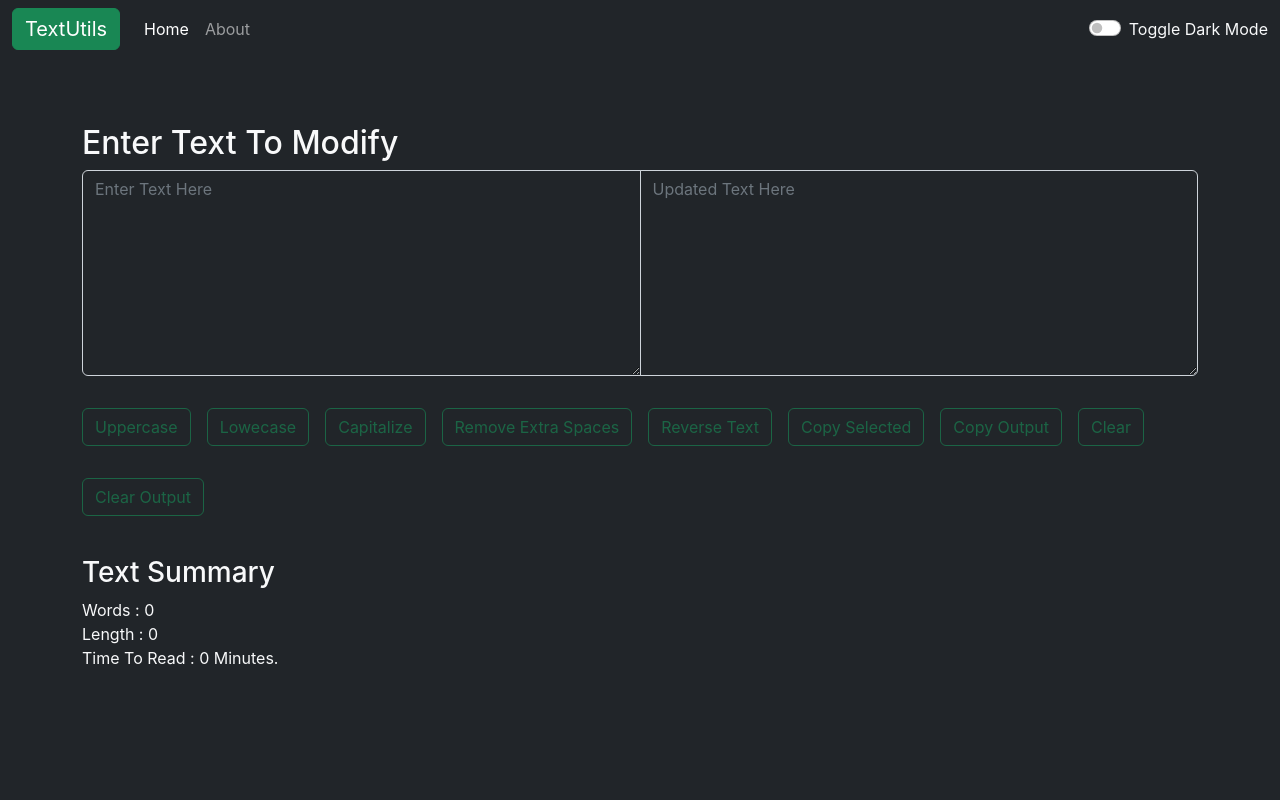
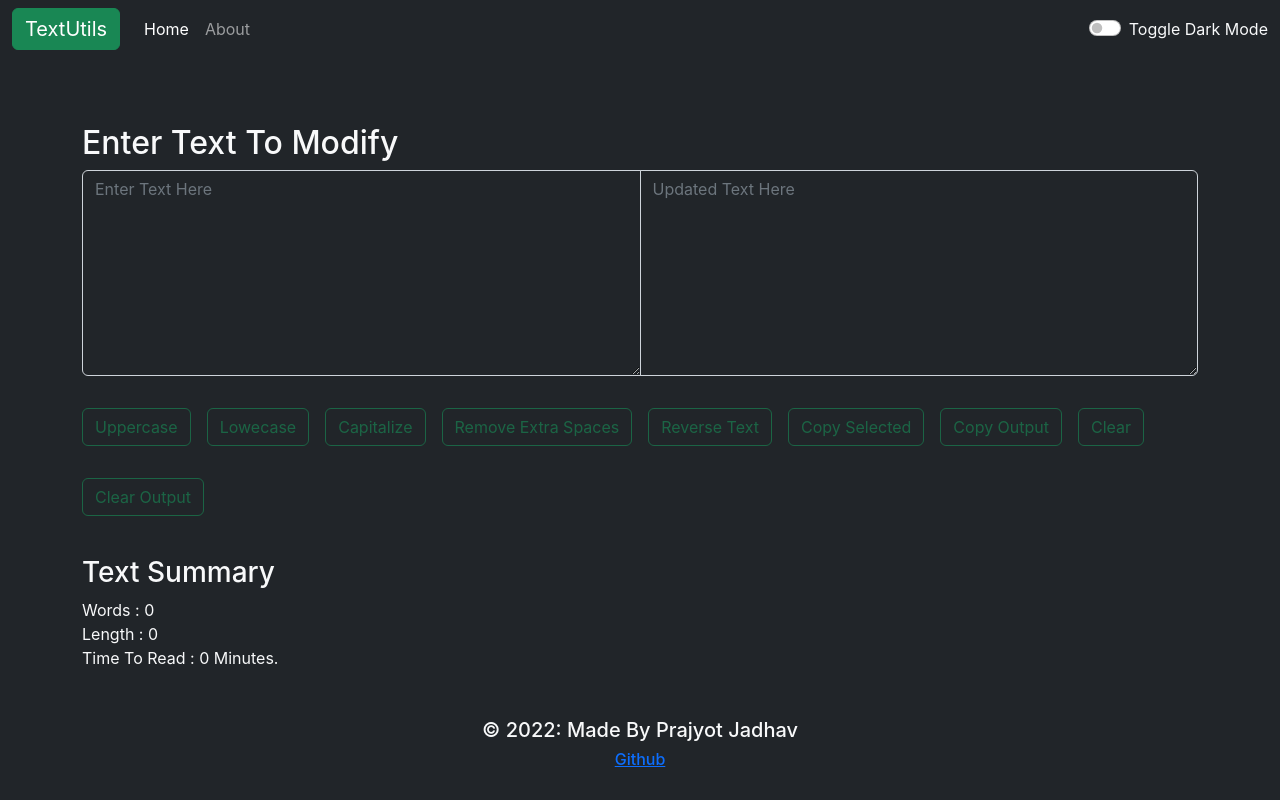
Before and after one commit to prajyot1398/textutils, a React (Create React App) app: page / in a window 1280 px wide. Built offline with nearby package versions, Linux system fonts and the light colour scheme.

Commit message:
Footer added

```diff
--- a/src/components/App.js
+++ b/src/components/App.js
@@ -9,6 +9,7 @@ import {
   Routes,
   Route,
 } from "react-router-dom";
+import Footer from './Footer';
 
 function App() {
 
@@ -64,6 +65,7 @@ function App() {
           <Route exact path="/" element={<TextForm mode={mode} showAlert={showAlert}/>} />
           <Route exact path="/about" element={<About mode={mode}/>} />
         </Routes>
+        <Footer mode={mode}/>
       </div>
     </BrowserRouter>
   );
--- /dev/null
+++ b/src/components/Footer.js
@@ -0,0 +1,12 @@
+import React from 'react'
+
+export default function Footer(props) {
+  return (
+    <div>
+      <footer className="mt-5 text-center">
+        <h5 className={`text-${props.mode === "light" ? "dark" : "light"}`}>&copy; {new Date().getFullYear()}: Made By Prajyot Jadhav</h5>
+        <h6 className={`text-${props.mode === "light" ? "dark" : "light"}`}><a href="https://github.com/prajyot1398/textutils" target={'_blank'}>Github</a></h6>
+      </footer>
+    </div>
+  )
+}
--- a/src/components/TextForm.js
+++ b/src/components/TextForm.js
@@ -173,7 +173,7 @@ export default function TextForm(props) {
                 Length : {checkValidText(text1) ? text1.split(/[ ]+/).join(" ").trim().length : 0}<br></br>
                 Time To Read : {checkValidText(text1) ? text1.split(/[ ]+/).join(" ").trim().split(" ").length*0.0076 : 0} Minutes.
             </p>
-            {checkValidText(text1) && <h4 className={`text-${props.mode === "light" ? "dark" : "light"}`}>Prview</h4>}
+            {checkValidText(text1) && <h4 className={`text-${props.mode === "light" ? "dark" : "light"}`}>Preview</h4>}
             {checkValidText(text1) && <p className={`text-${props.mode === "light" ? "dark" : "light"}`}>{text1}</p>}
 
         </div>
```
